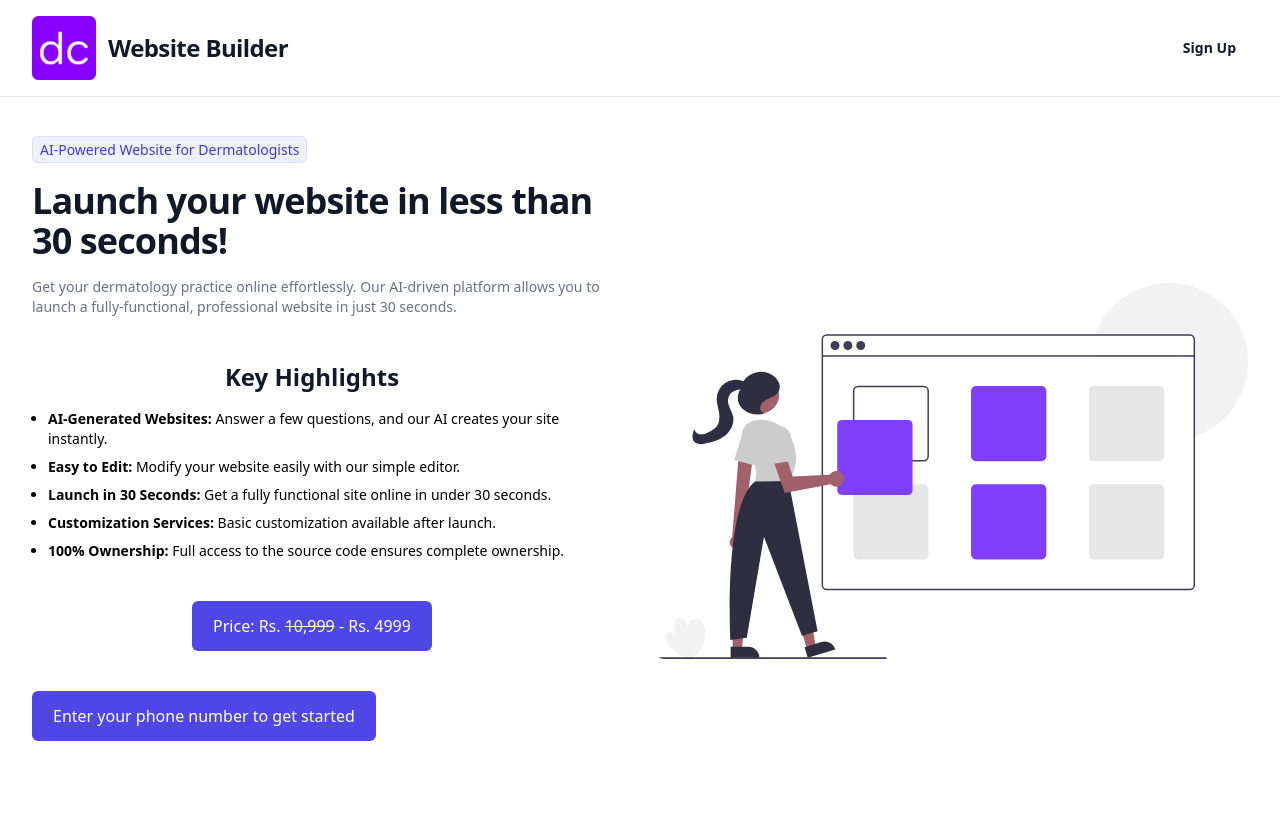
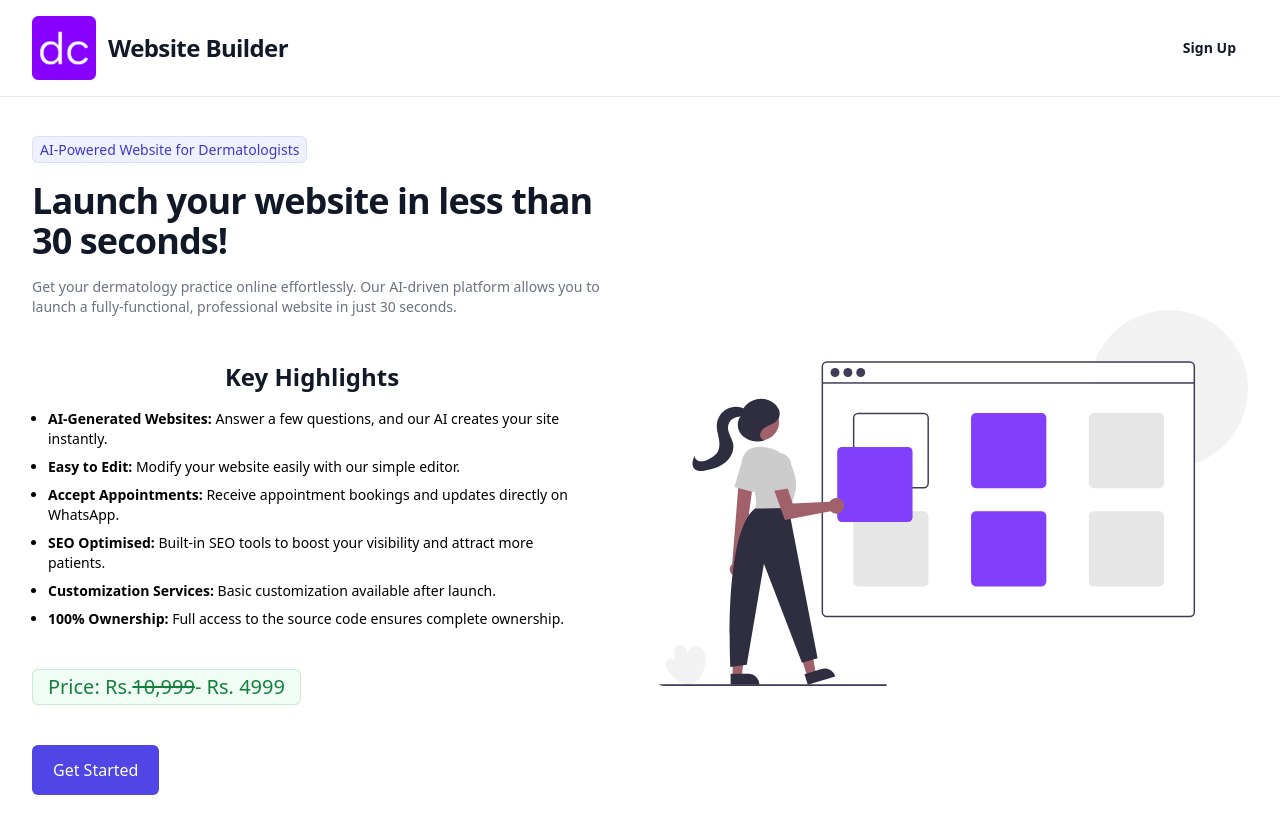
Before and after one commit to Siano-Tech/Website-Builder-Client, a React (Vite) app: page / in a window 1280 px wide. Shown: the top 834 px of the page. Built offline with nearby package versions, Linux system fonts and the light colour scheme.

Commit message:
Add files via upload

```diff
--- a/src/api/api.js
+++ b/src/api/api.js
@@ -2,8 +2,8 @@ import axios from 'axios';
 
 // Default Axis Endpoint for all the requests
 if(window.location.hostname.includes('localhost')) {
-    // axios.defaults.baseURL = 'http://192.168.0.101:5000';
-    axios.defaults.baseURL = 'http://192.168.31.243:5000';
+    axios.defaults.baseURL = 'http://192.168.0.101:5000';
+    // axios.defaults.baseURL = 'http://192.168.31.243:5000';
 } else {
     axios.defaults.baseURL = 'https://website-builder-server.vercel.app';
 }
--- a/src/pages/LandingPage.jsx
+++ b/src/pages/LandingPage.jsx
@@ -58,29 +58,35 @@ export function LandingPage() {
                                 <ul role="list" class="list-disc space-y-2 pl-6 sm:pl-4 text-sm">
                                     <li><span class="text-md"><span className="font-bold">AI-Generated Websites:</span> Answer a few questions, and our AI creates your site instantly.</span></li>
                                     <li><span class="text-md"><span className="font-bold">Easy to Edit:</span> Modify your website easily with our simple editor.</span></li>
-                                    <li><span class="text-md"><span className="font-bold">Launch in 30 Seconds:</span> Get a fully functional site online in under 30 seconds.</span></li>
+                                    <li><span class="text-md"><span className="font-bold">Accept Appointments:</span> Receive appointment bookings and updates directly on WhatsApp.</span></li>
+                                    <li><span class="text-md"><span className="font-bold">SEO Optimised:</span> Built-in SEO tools to boost your visibility and attract more patients.</span></li>
                                     <li><span class="text-md"><span className="font-bold">Customization Services:</span> Basic customization available after launch.</span></li>
                                     <li><span class="text-md"><span className="font-bold">100% Ownership:</span> Full access to the source code ensures complete ownership.</span></li>
                                 </ul>
                             </div>
                         </div>
-                        <div class="mt-10 text-center">
+                        <div class="mt-10 text-center sm:text-left">
                             {/* <h2 class="text-2xl font-medium text-gray-900">Price: Rs. 9999 - Rs. 4999</h2> */}
-                            <p
+                            <span className="inline-flex items-center rounded-md bg-green-50 px-4 py-1 text-xl text-green-700 ring-1 ring-inset ring-green-600/20">
+                                Price: Rs. <span className="line-through">10,999</span> - Rs. 4999
+                            </span>
+                            {/* <p
                                 className="text-center inline-block rounded-md border border-transparent bg-indigo-600 px-5 py-3 text-center text-white hover:bg-indigo-700"
                             >
                                 Price: Rs. <span className="line-through">10,999</span> - Rs. 4999
-                            </p>
+                            </p> */}
                             {/* <div class="mt-4 space-y-6">
                                 <p class="text-sm text-gray-600">Price: Rs. 9999 - Rs. 4999</p>
                             </div> */}
                         </div>
-                        <Link
-                            to={'/login'}
-                            className="mt-10 inline-block rounded-md border border-transparent bg-indigo-600 px-5 py-3 text-center font-medium text-white hover:bg-indigo-700"
-                        >
-                            Enter your phone number to get started
-                        </Link>
+                        <div className="text-center sm:text-left">
+                            <Link
+                                to={'/login'}
+                                className="mt-10 inline-block rounded-md border border-transparent bg-indigo-600 px-5 py-3 text-center font-medium text-white hover:bg-indigo-700"
+                            >
+                                Get Started
+                            </Link>
+                        </div>
                     </div>
                 </div>
                 <div className="order-first sm:order-last">
--- a/src/pages/LoginPage.jsx
+++ b/src/pages/LoginPage.jsx
@@ -49,7 +49,7 @@ export default function LoginPage() {
                         className="mx-auto h-10 w-auto"
                     />
                     <h2 className="mt-10 text-center text-2xl font-bold leading-9 tracking-tight text-gray-900">
-                        Enter your mobile number to get started
+                        Enter your mobile number
                     </h2>
                 </div>
 
```
Also changed, not shown: src/pages/FormPage.jsx (+36 -32 lines), vercel.json.
